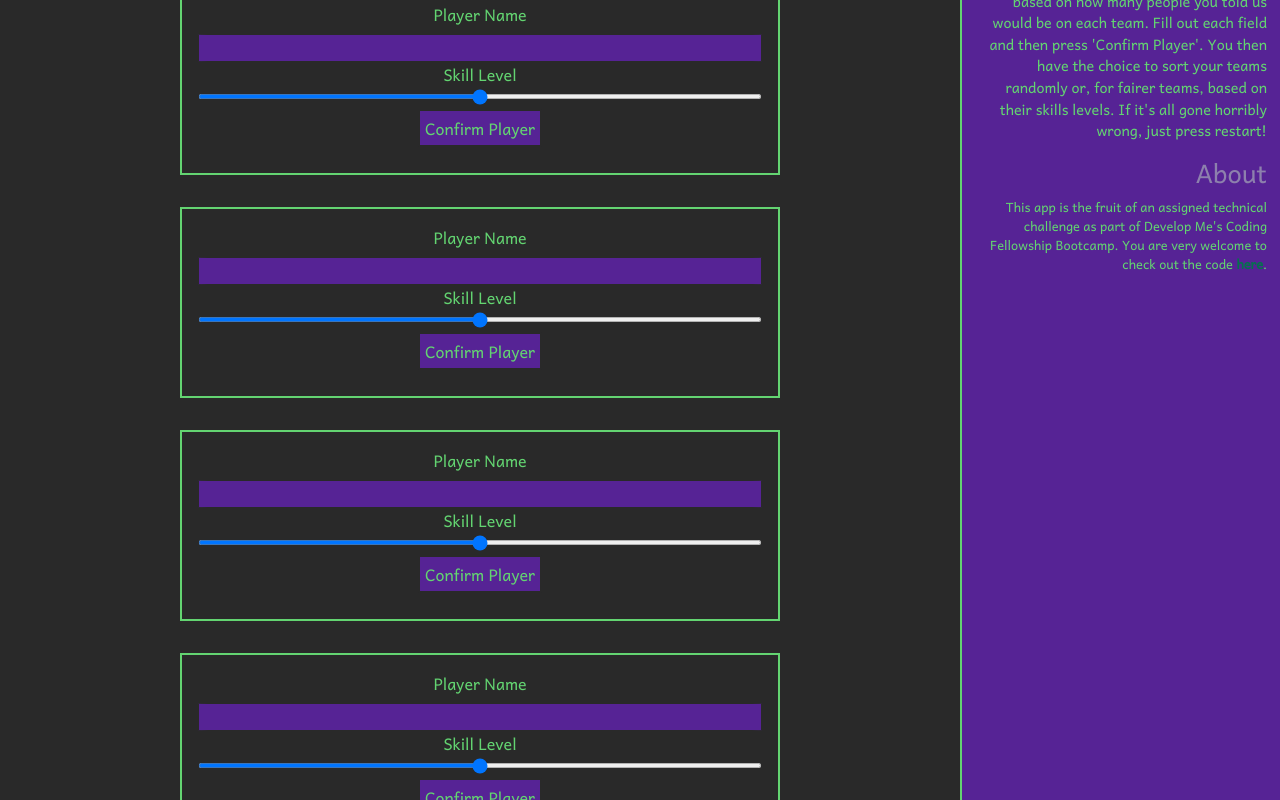
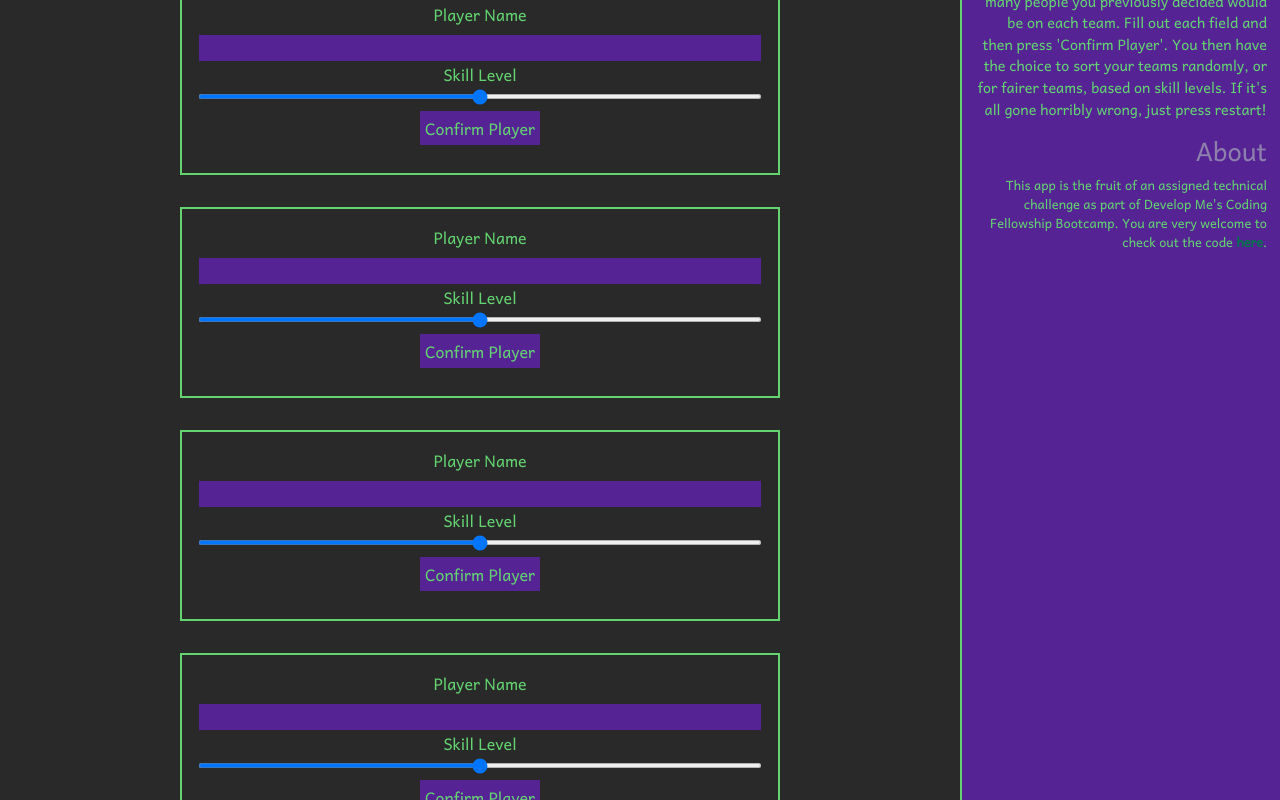
Before and after one commit to vixhez/best-foot-forward, a React (Create React App) app: page / in a window 1280 px wide. Both pictures are taken after typing "Sample", "Sample" into the empty fields and a click on the button "Save Settings". Shown: the part 126-926 px from the top of the page. Built offline with nearby package versions, Linux system fonts and the light colour scheme.

Commit message:
Minor change to players instructions text

```diff
--- a/src/components/PlayersInstructions/PlayersInstructions.js
+++ b/src/components/PlayersInstructions/PlayersInstructions.js
@@ -6,10 +6,11 @@ const PlayersInstructions = () => (
             </h6>
             <p>
                 Great designing!
-                Now it's time to tell the app your player's names and skill levels.
-                The number of player fields on your left is based on how many people you told us would be on each team.
+                Now it's time to add the player's names and skill levels.
+                The number of player fields provided is based on how many people you previously decided would be on each team.
                 Fill out each field and then press 'Confirm Player'.
-                You then have the choice to sort your teams randomly or, for fairer teams, based on their skills levels. If it's all gone horribly wrong, just press restart!
+                You then have the choice to sort your teams randomly, or for fairer teams, based on skill levels.
+                If it's all gone horribly wrong, just press restart!
             </p>
         </div>
 
```
